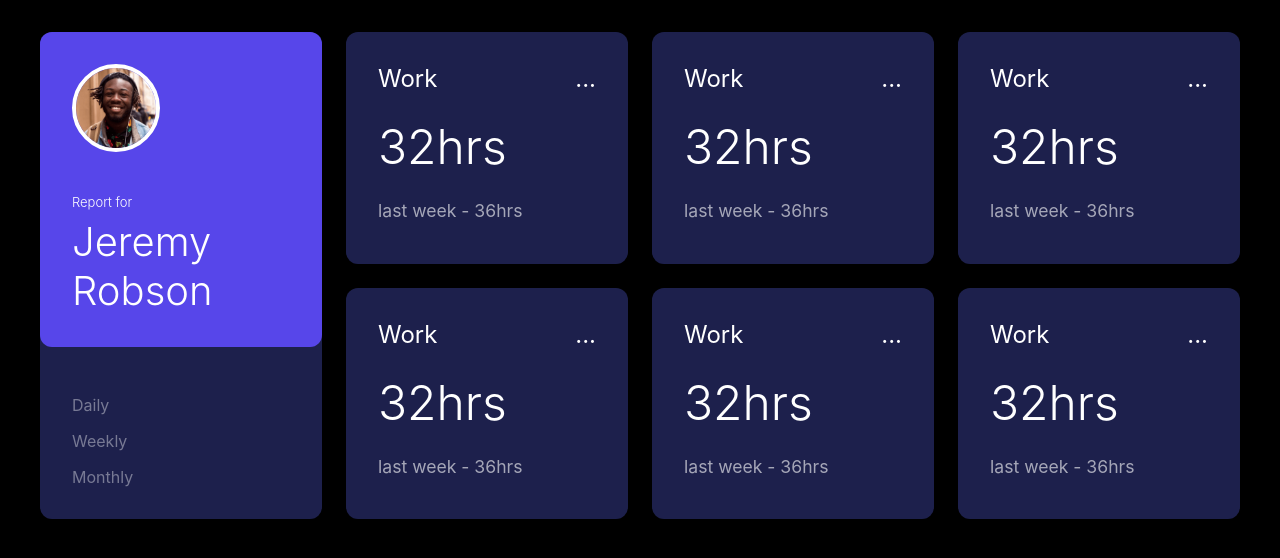
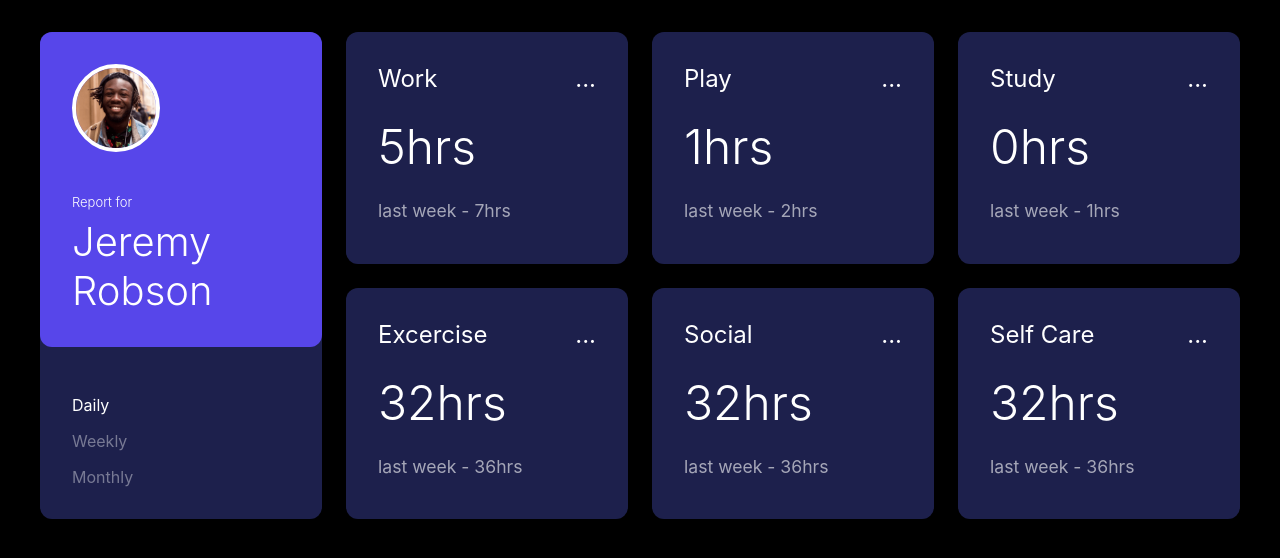
Before and after one commit to NunezAN/next-css-practice, a Next.js app: page /TimeTrackingDashboard in a window 1280 px wide. Shown: the top 558 px of the page. Built offline with nearby package versions, Linux system fonts and the light colour scheme.

Commit message:
completed time tracking dashboard

```diff
--- a/pages/TimeTrackingDashboard.jsx
+++ b/pages/TimeTrackingDashboard.jsx
@@ -1,9 +1,36 @@
-import React from "react";
+import React, { useState } from "react";
 import styling from "../styles/TimeTrackingDashboard.module.css";
 import userImg from "../public/images/timeTrackingDashboard/image-jeremy.png";
 import Image from "next/image";
 
 const TimeTrackingDashboard = () => {
+  const [selected, setSelected] = useState("DAILY");
+  const times = {
+    work: {
+      daily: 5,
+      dailyLast: 7,
+      weekly: 32,
+      weeklyLast: 36,
+      monthly: 103,
+      monthlyLast: 128,
+    },
+    play: {
+      daily: 1,
+      dailyLast: 2,
+      weekly: 10,
+      weeklyLast: 8,
+      monthly: 23,
+      monthlyLast: 29,
+    },
+    study: {
+      daily: 0,
+      dailyLast: 1,
+      weekly: 4,
+      weeklyLast: 7,
+      monthly: 13,
+      monthlyLast: 19,
+    },
+  };
   return (
     <div className={styling.container}>
       <div className={styling.userDetails}>
@@ -18,9 +45,33 @@ const TimeTrackingDashboard = () => {
           </p>
         </div>
         <ul className={styling.timeOptions}>
-          <li className={styling.timeOption}>Daily</li>
-          <li className={styling.timeOption}>Weekly</li>
-          <li className={styling.timeOption}>Monthly</li>
+          <li
+            className={[
+              styling.timeOption,
+              selected === "DAILY" && styling.selected,
+            ].join(" ")}
+            onClick={() => setSelected("DAILY")}
+          >
+            Daily
+          </li>
+          <li
+            className={[
+              styling.timeOption,
+              selected === "WEEKLY" && styling.selected,
+            ].join(" ")}
+            onClick={() => setSelected("WEEKLY")}
+          >
+            Weekly
+          </li>
+          <li
+            className={[
+              styling.timeOption,
+              selected === "MONTHLY" && styling.selected,
+            ].join(" ")}
+            onClick={() => setSelected("MONTHLY")}
+          >
+            Monthly
+          </li>
         </ul>
       </div>
       <div className={styling.timeCard}>
@@ -28,12 +79,73 @@ const TimeTrackingDashboard = () => {
           <span>Work</span>
           <span>...</span>
         </div>
-        <h4 className={styling.timeCard__hours}>32hrs</h4>
-        <span className={styling.timeCard__last}>last week - 36hrs</span>
+        <h4 className={styling.timeCard__hours}>
+          {selected === "DAILY"
+            ? times.work.daily
+            : selected === "MONTHLY"
+            ? times.work.monthly
+            : times.work.weekly}
+          hrs
+        </h4>
+        <span className={styling.timeCard__last}>
+          last week -{" "}
+          {selected === "DAILY"
+            ? times.work.dailyLast
+            : selected === "MONTHLY"
+            ? times.work.monthlyLast
+            : times.work.weeklyLast}
+          hrs
+        </span>
       </div>
       <div className={styling.timeCard}>
         <div className={styling.timeCard__title}>
-          <span>Work</span>
+          <span>Play</span>
+          <span>...</span>
+        </div>
+        <h4 className={styling.timeCard__hours}>
+          {selected === "DAILY"
+            ? times.play.daily
+            : selected === "MONTHLY"
+            ? times.play.monthly
+            : times.play.weekly}
+          hrs
+        </h4>
+        <span className={styling.timeCard__last}>
+          last week -{" "}
+          {selected === "DAILY"
+            ? times.play.dailyLast
+            : selected === "MONTHLY"
+            ? times.play.monthlyLast
+            : times.play.weeklyLast}
+          hrs
+        </span>
+      </div>
+      <div className={styling.timeCard}>
+        <div className={styling.timeCard__title}>
+          <span>Study</span>
+          <span>...</span>
+        </div>
+        <h4 className={styling.timeCard__hours}>
+          {selected === "DAILY"
+            ? times.study.daily
+            : selected === "MONTHLY"
+            ? times.study.monthly
+            : times.study.weekly}
+          hrs
+        </h4>
+        <span className={styling.timeCard__last}>
+          last week -{" "}
+          {selected === "DAILY"
+            ? times.study.dailyLast
+            : selected === "MONTHLY"
+            ? times.study.monthlyLast
+            : times.study.weeklyLast}
+          hrs
+        </span>
+      </div>
+      <div className={styling.timeCard}>
+        <div className={styling.timeCard__title}>
+          <span>Excercise</span>
           <span>...</span>
         </div>
         <h4 className={styling.timeCard__hours}>32hrs</h4>
@@ -41,7 +153,7 @@ const TimeTrackingDashboard = () => {
       </div>
       <div className={styling.timeCard}>
         <div className={styling.timeCard__title}>
-          <span>Work</span>
+          <span>Social</span>
           <span>...</span>
         </div>
         <h4 className={styling.timeCard__hours}>32hrs</h4>
@@ -49,23 +161,7 @@ const TimeTrackingDashboard = () => {
       </div>
       <div className={styling.timeCard}>
         <div className={styling.timeCard__title}>
-          <span>Work</span>
-          <span>...</span>
-        </div>
-        <h4 className={styling.timeCard__hours}>32hrs</h4>
-        <span className={styling.timeCard__last}>last week - 36hrs</span>
-      </div>
-      <div className={styling.timeCard}>
-        <div className={styling.timeCard__title}>
-          <span>Work</span>
-          <span>...</span>
-        </div>
-        <h4 className={styling.timeCard__hours}>32hrs</h4>
-        <span className={styling.timeCard__last}>last week - 36hrs</span>
-      </div>
-      <div className={styling.timeCard}>
-        <div className={styling.timeCard__title}>
-          <span>Work</span>
+          <span>Self Care</span>
           <span>...</span>
         </div>
         <h4 className={styling.timeCard__hours}>32hrs</h4>
--- a/styles/TimeTrackingDashboard.module.css
+++ b/styles/TimeTrackingDashboard.module.css
@@ -74,6 +74,9 @@
   opacity: 60%;
   font-size: 1.1rem;
 }
+.selected {
+  opacity: 100%;
+}
 @media (max-width: 600px) {
   .container {
     display: flex;
```
